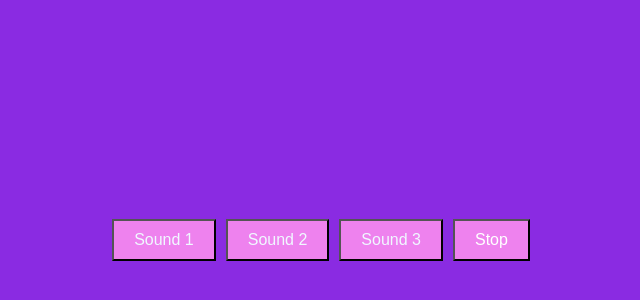
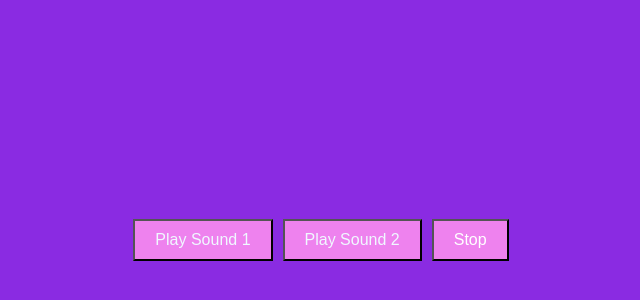
Before and after one commit to acciojob/Soundbar-Suchithra2505, a website: page main.html in a window 1280 px wide. Shown: the part 160-460 px from the top of the page, without its empty margins (319-959 px from the left). Drawn offline with Linux system fonts and the light colour scheme.

Commit message:
created a submission

```diff
--- a/main.html
+++ b/main.html
@@ -9,13 +9,13 @@
 <body>
 	<!-- the entire body must be written by student -->
 	<div id="buttons">
-        <button class="btn" onclick="playAudio('sound1.mp3')">Sound 1</button>
-        <button class="btn" onclick="playAudio('sound2.mp3')">Sound 2</button>
-        <button class="btn" onclick="playAudio('sound3.mp3')">Sound 3</button>
-        <button class="btn stop" onclick="stopAudio()">Stop</button>
-      </div>
-    <script type="text/javascript" src="./script.js">
-</script>
+    <button class="btn" onclick="playAudio('sound1.mp3')">Play Sound 1</button>
+    <button class="btn" onclick="playAudio('sound2.mp3')">Play Sound 2</button>
+    <!-- Add more buttons as needed -->
+    <button class="btn stop" onclick="stopAudio()">Stop</button>
+  </div>
+  <script src="script.js"></script>
+
 
 </body>
 
--- a/script.js
+++ b/script.js
@@ -1,9 +1,13 @@
 //your JS code here. If required.
 let audio;
 
-function playAudio(filename) {
-  stopAudio(); // Stop any currently playing audio before starting a new one
-  audio = new Audio(`sounds/${filename}`);
+function playAudio(soundFileName) {
+  if (audio) {
+    audio.pause();
+    audio.currentTime = 0;
+  }
+
+  audio = new Audio(`sounds/${soundFileName}`);
   audio.play();
 }
 
```
